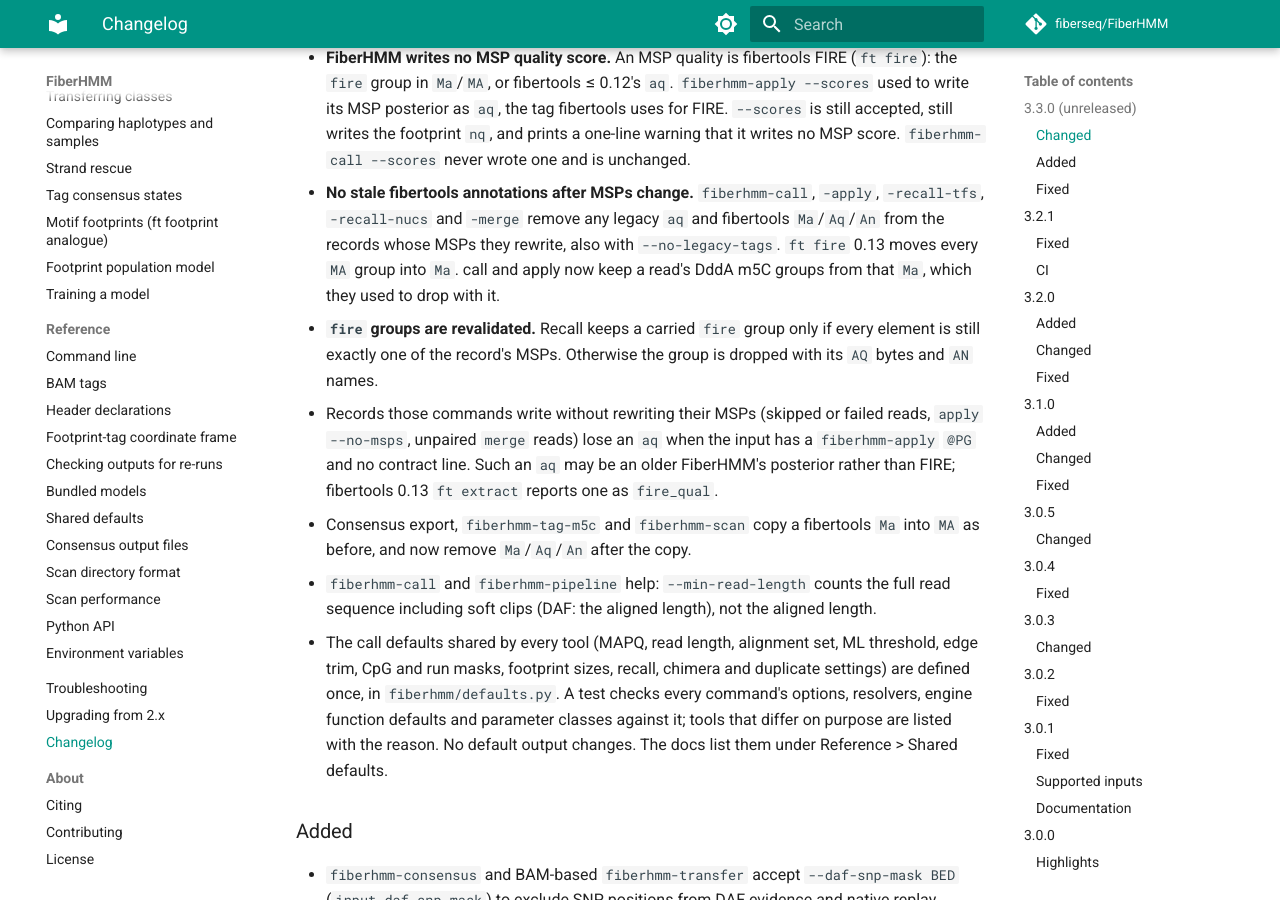
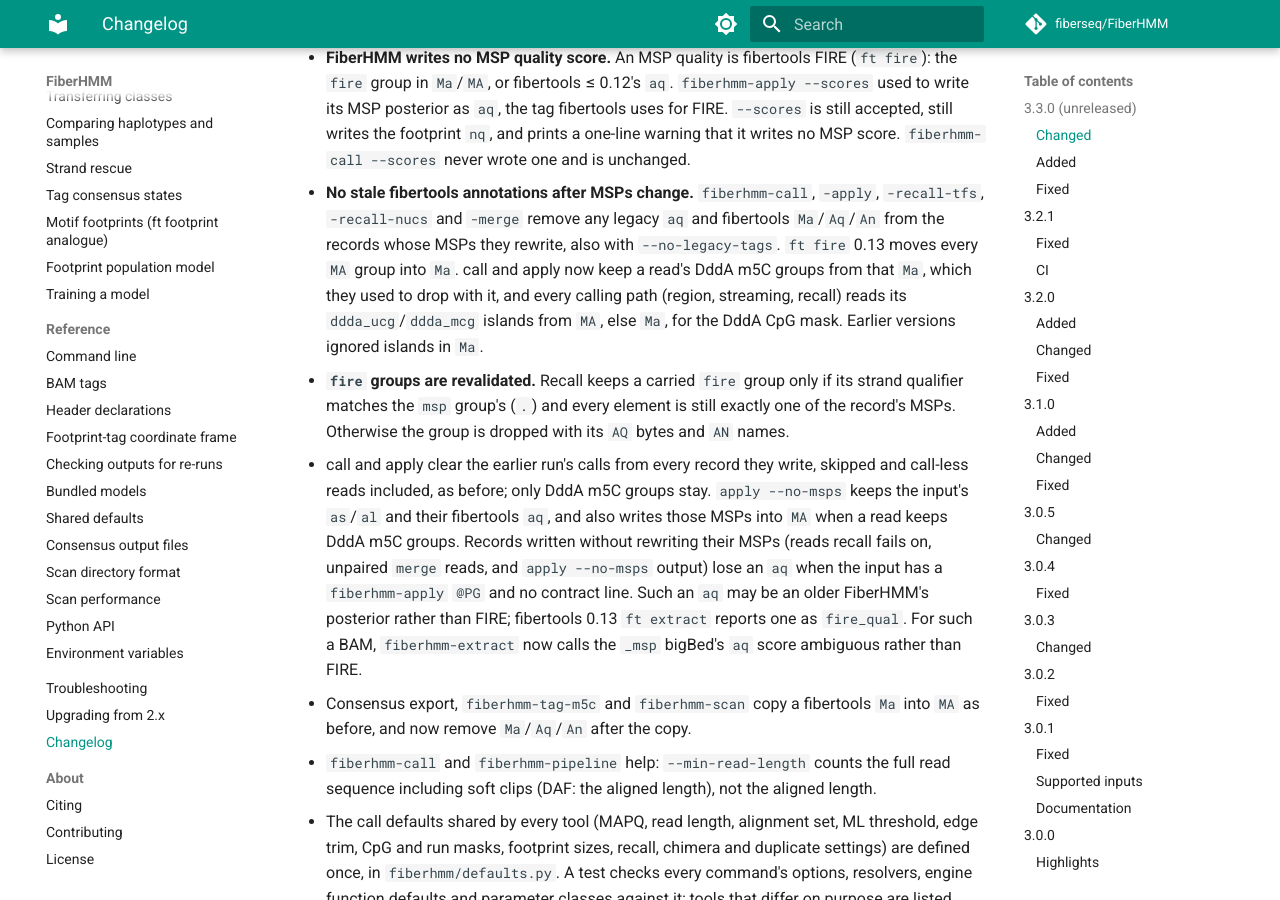
Before and after one commit to fiberseq/FiberHMM, an MkDocs documentation site: the page built from docs/changelog.md, in a window 1280 px wide and 900 px high, scrolled down 624 px. Built offline with MkDocs 1.6.1 and Material for MkDocs 9.7.7, drawn with Linux system fonts in a browser that asks for light colours; comment, search, counter and statistics services are not loaded; some of the changed text lies outside the part shown.

Commit message:
docs: call/apply clear calls from skipped reads; record the 3.3 fixes
The annotation-contract page and the changelog said skipped and failed
reads keep their MSP tags. call and apply strip the earlier run's calls
from every record they write (skipped, call-less and pass-through
reads included; DddA m5C groups stay), as in 3.2.1; only recall
failures and unpaired merge reads keep their tags. Also notes the
strand rule for fire revalidation, Ma CpG islands on every calling
path, the exact fiberhmm-call record and the unset NucParams.edge_trim.

Co-Authored-By: Claude Opus 5.5 <noreply@anthropic.com>

```diff
--- a/CHANGELOG.md
+++ b/CHANGELOG.md
@@ -34,15 +34,23 @@
   and fibertools `Ma`/`Aq`/`An` from the records whose MSPs they rewrite, also
   with `--no-legacy-tags`. `ft fire` 0.13 moves every `MA` group into `Ma`.
   call and apply now keep a read's DddA m5C groups from that `Ma`, which they
-  used to drop with it.
+  used to drop with it, and every calling path (region, streaming, recall)
+  reads its `ddda_ucg`/`ddda_mcg` islands from `MA`, else `Ma`, for the DddA
+  CpG mask. Earlier versions ignored islands in `Ma`.
 - **`fire` groups are revalidated.** Recall keeps a carried `fire` group only
-  if every element is still exactly one of the record's MSPs. Otherwise the
-  group is dropped with its `AQ` bytes and `AN` names.
-- Records those commands write without rewriting their MSPs (skipped or
-  failed reads, `apply --no-msps`, unpaired `merge` reads) lose an `aq` when
-  the input has a `fiberhmm-apply` `@PG` and no contract line. Such an `aq`
-  may be an older FiberHMM's posterior rather than FIRE; fibertools 0.13
-  `ft extract` reports one as `fire_qual`.
+  if its strand qualifier matches the `msp` group's (`.`) and every element is
+  still exactly one of the record's MSPs. Otherwise the group is dropped with
+  its `AQ` bytes and `AN` names.
+- call and apply clear the earlier run's calls from every record they write,
+  skipped and call-less reads included, as before; only DddA m5C groups stay.
+  `apply --no-msps` keeps the input's `as`/`al` and their fibertools `aq`, and
+  also writes those MSPs into `MA` when a read keeps DddA m5C groups. Records
+  written without rewriting their MSPs (reads recall fails on, unpaired `merge`
+  reads, and `apply --no-msps` output) lose an `aq` when the input has a
+  `fiberhmm-apply` `@PG` and no contract line. Such an `aq` may be an older
+  FiberHMM's posterior rather than FIRE; fibertools 0.13 `ft extract` reports
+  one as `fire_qual`. For such a BAM, `fiberhmm-extract` now calls the `_msp`
+  bigBed's `aq` score ambiguous rather than FIRE.
 - Consensus export, `fiberhmm-tag-m5c` and `fiberhmm-scan` copy a fibertools
   `Ma` into `MA` as before, and now remove `Ma`/`Aq`/`An` after the copy.
 - `fiberhmm-call` and `fiberhmm-pipeline` help: `--min-read-length` counts the
@@ -203,7 +211,9 @@
   the `--prob-threshold` and `--edge-trim` the BAM's `fiberhmm-call` record
   shows, as nucleosome recall replay already did. Before, a call run with a
   non-default threshold or edge trim was decoded at the chemistry default and
-  10 bp.
+  10 bp. Both read the `fiberhmm-call` record itself, not a later
+  `fiberhmm-call-m5c` one. `NucParams.edge_trim` is unset by default (the
+  recorded trim, else 10); a value you pass, 10 included, is used as given.
 - `fiberhmm-posteriors` with a custom `-m` on a BAM that declares DddA now
   applies the DddA CpG mask and keep-one run thinning, as `fiberhmm-call` and
   `fiberhmm-apply` do on the same input. The Python API
```
Also changed, not shown: docs/reference/headers.md (+17 -6 lines).
